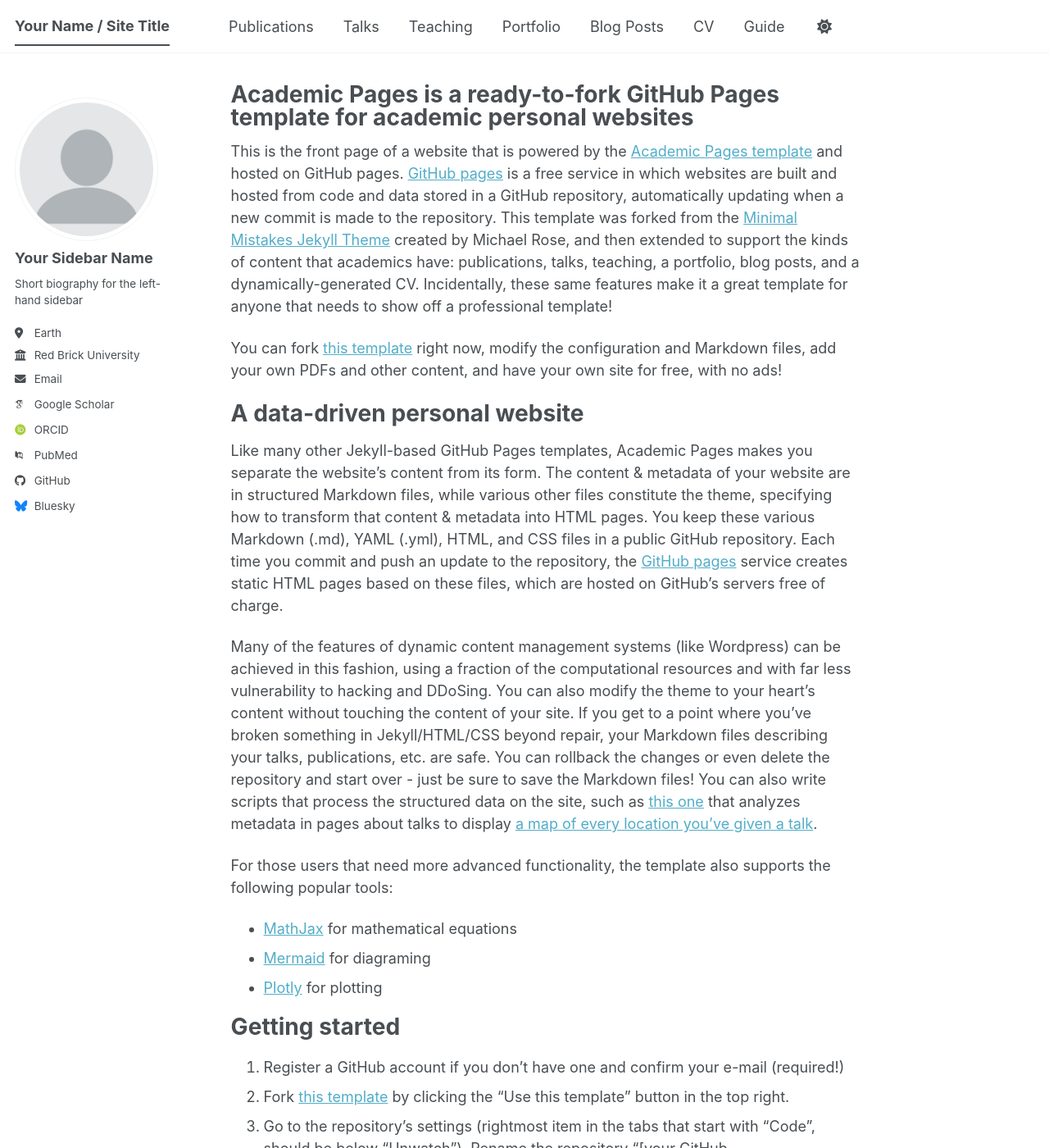
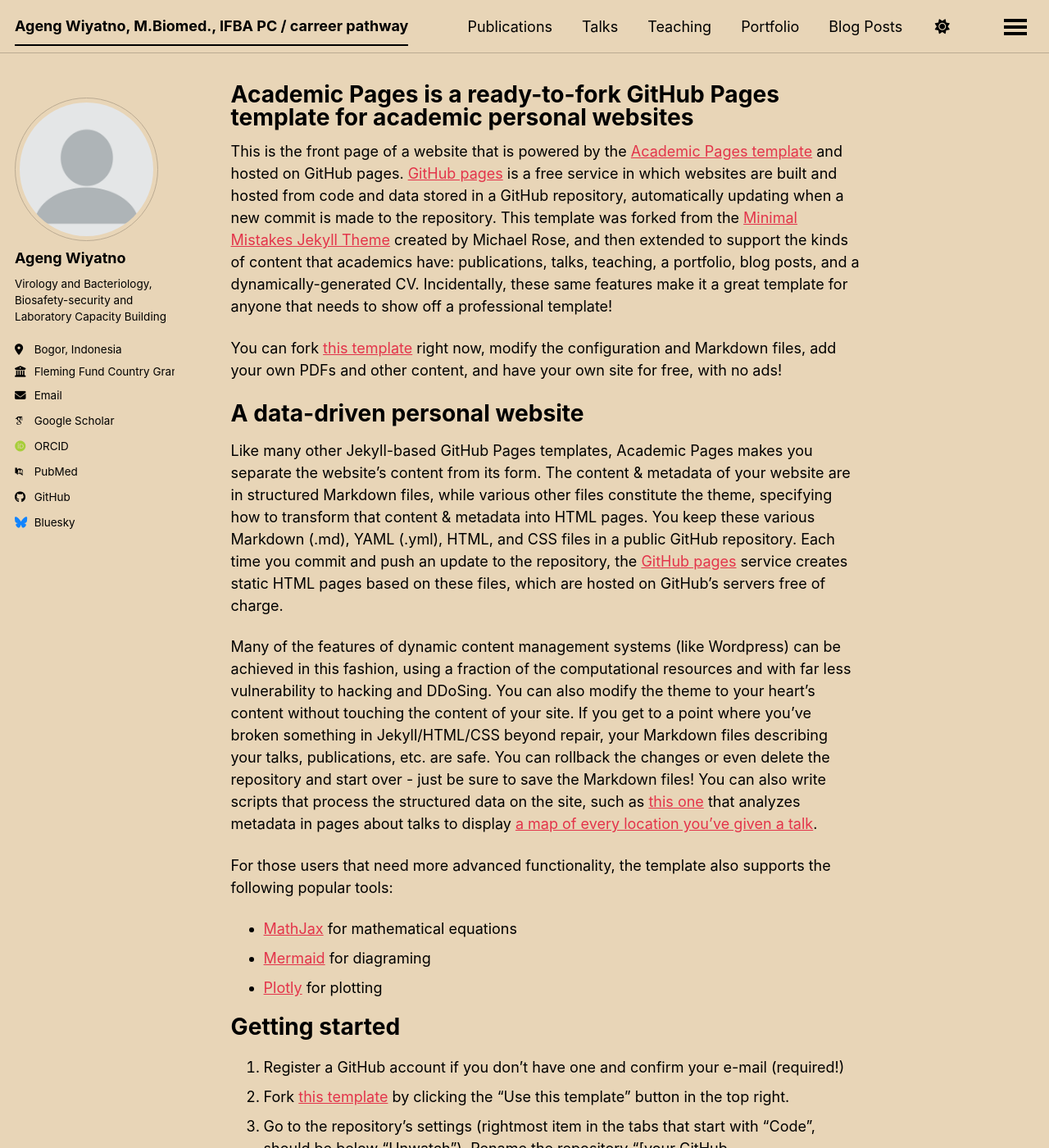
Before and after one commit to agengwiyatno/Web2, a Jekyll site: the page built from _pages/about.md, in a window 1280 px wide and 1400 px high. Shown: the whole window at 82% size. Built offline with Jekyll 4.4.1, drawn with Linux system fonts in a browser that asks for light colours; some web fonts are replaced; a script bundle is joined from its source files by our own code; library files that are not in the unit come from our copies; some of the changed text lies outside the part shown.

Commit message:
Update personal information in _config.yml
Updated site theme, title, name, description, location, employer, email, and Google Scholar link.

```diff
--- a/_config.yml
+++ b/_config.yml
@@ -8,11 +8,11 @@
 
 # Basic Site Settings
 locale                   : "en-US"
-site_theme               : "default" # The available themes options are "default", "air", "sunrise", "mint", "dirt" and "contrast"
-title                    : "Your Name / Site Title"
+site_theme               : "sunrise" # The available themes options are "default", "air", "sunrise", "mint", "dirt" and "contrast"
+title                    : "Ageng Wiyatno, M.Biomed., IFBA PC / carreer pathway"
 title_separator          : "-"
-name                     : &name "Your Name"
-description              : &description "Your Name's academic portfolio"   # Update this with a general description of your site, this is the default if not overridden by a page
+name                     : &name "Ageng Wiyatno"
+description              : &description "Ageng Wiyatno professional and academic portfolio"   # Update this with a general description of your site, this is the default if not overridden by a page
 url                      : https://academicpages.github.io # The base hostname & protocol for your site e.g. "https://[your GitHub username].github.io",
                                                            # or if you already have some other page hosted on Github then use "https://[your GitHub username].github.io/[Your Repo Name]"
 baseurl                  : "" # the subpath of your site, e.g. "/blog"
@@ -24,18 +24,18 @@
 author:
   # Biographic information
   avatar           : "profile.png"
-  name             : "Your Sidebar Name"
+  name             : "Ageng Wiyatno"
   pronouns         : # example: "she/her"
-  bio              : "Short biography for the left-hand sidebar"
-  location         : "Earth"
-  employer         : "Red Brick University"
+  bio              : "Virology and Bacteriology, Biosafety-security and Laboratory Capacity Building"
+  location         : "Bogor, Indonesia"
+  employer         : "Fleming Fund Country Grant to Indonesia"
   uri              : # URL
-  email            : "none@example.org"
+  email            : "agengwiyatno@gmail.com"
 
   # Academic websites
   academia         : # URL
   arxiv            : # URL - Update with the correct link to your profile
-  googlescholar    : "https://scholar.google.com/citations?user=PS_CX0AAAAAJ"
+  googlescholar    : "https://scholar.google.co.id/citations?hl=en&user=HWNo4FwAAAAJ"
   inspire-hep      : # URL
   impactstory      : # URL
   orcid            : "https://orcid.org/yourorcidurl"
```
